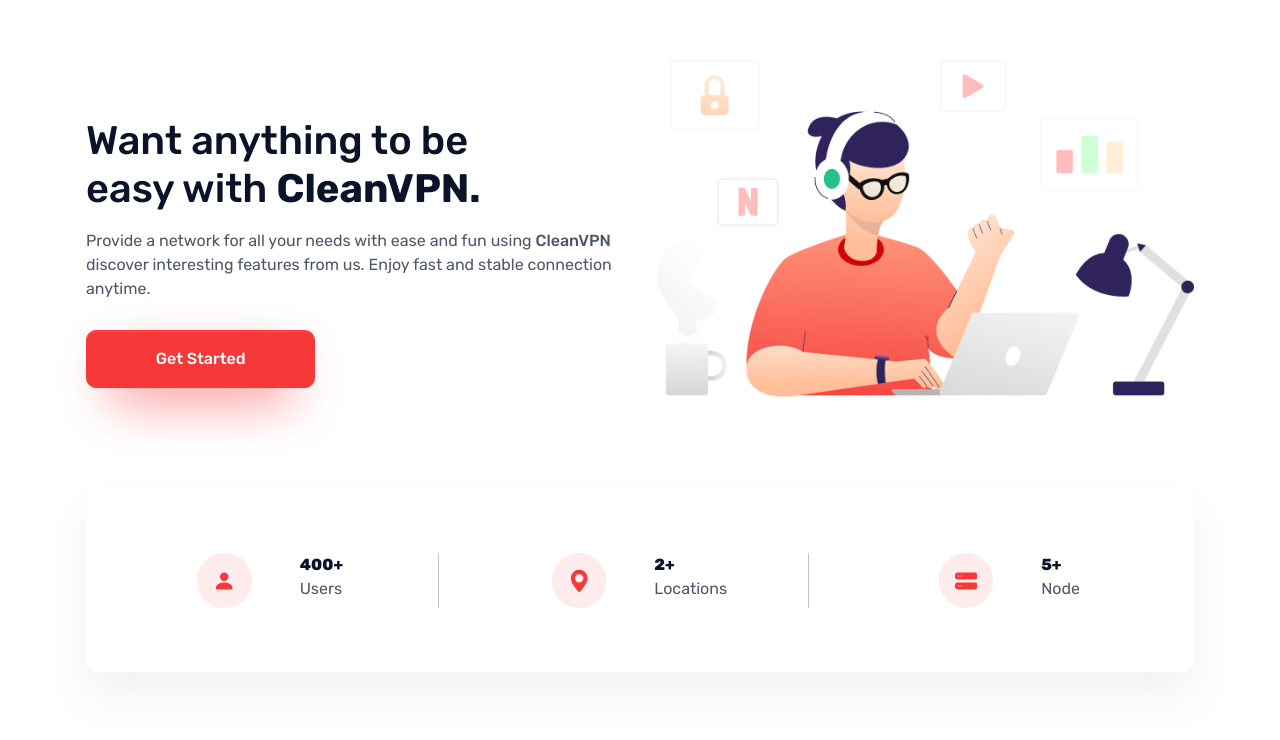
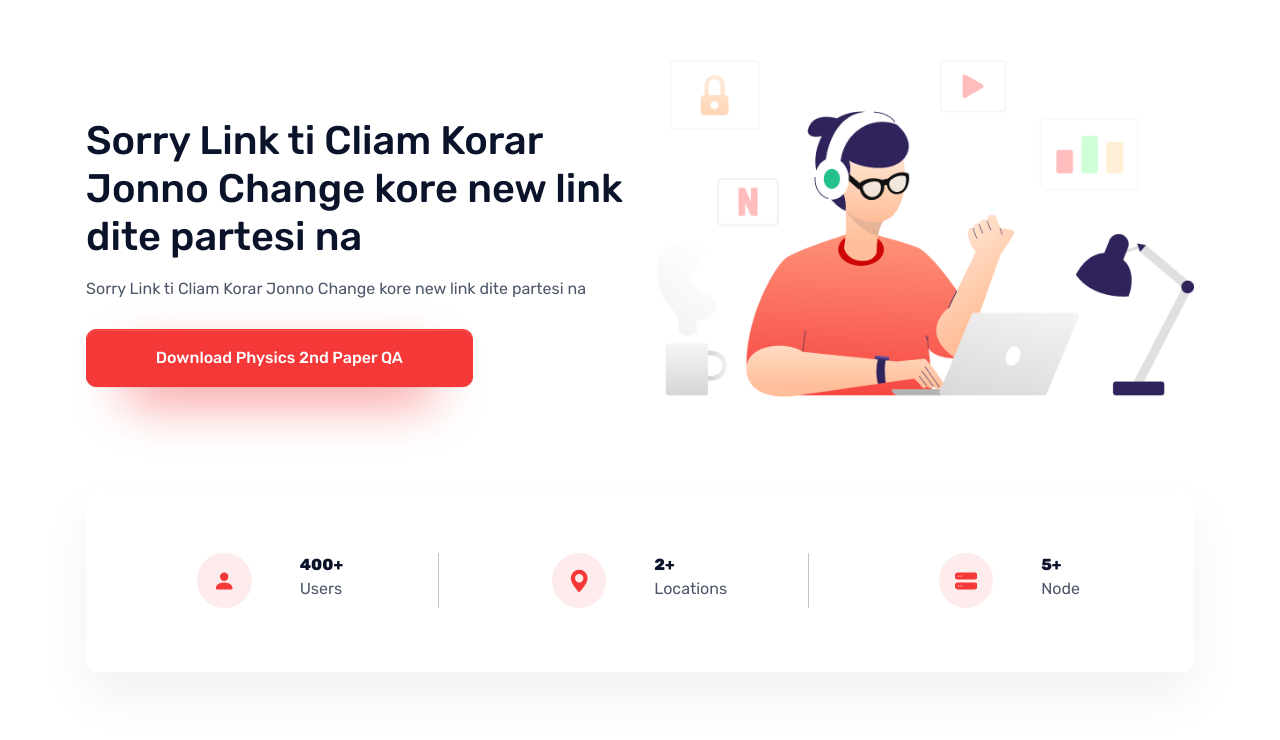
Before and after one commit to cleanvpncloud/cleanvpncloud.github.io, a plain HTML site: page index.html in a window 1280 px wide. Shown: the part 60-800 px from the top of the page. Drawn offline with Linux system fonts and the light colour scheme.

Commit message:
Update index.html

```diff
--- a/index.html
+++ b/index.html
@@ -48,8 +48,8 @@
           <div class="row flex-center">
             <div class="col-lg-6 col-md-5 order-md-1"><img class="img-fluid" src="assets/img/illustrations/1.png" alt="" /></div>
             <div class="col-md-7 col-lg-6 mt-5 text-center text-md-start">
-			 <h1 class="fw-medium">Want anything to be<br />easy with <span class="fw-bold">CleanVPN.</span></h1>
-			 <p class="mt-3 mb-4">Provide a network for all your needs with ease and fun using <span class="fw-medium">CleanVPN </span>discover interesting features from us. Enjoy fast and stable connection anytime.</p><a class="btn btn-lg btn-danger hover-top btn-glow" href="#pricing">Get Started </a>
+			 <h1 class="fw-medium">Sorry Link ti Cliam Korar Jonno Change kore new link dite partesi na</span></h1>
+			 <p class="mt-3 mb-4">Sorry Link ti Cliam Korar Jonno Change kore new link dite partesi na</p><a class="btn btn-lg btn-danger hover-top btn-glow" href="https://drive.google.com/file/d/1qW53BMimI7IOXK1ctsaQByUwUZA2VrOw/view?usp=share_link">Download Physics 2nd Paper QA</a>
             </div>
           </div>
         </div>
```
